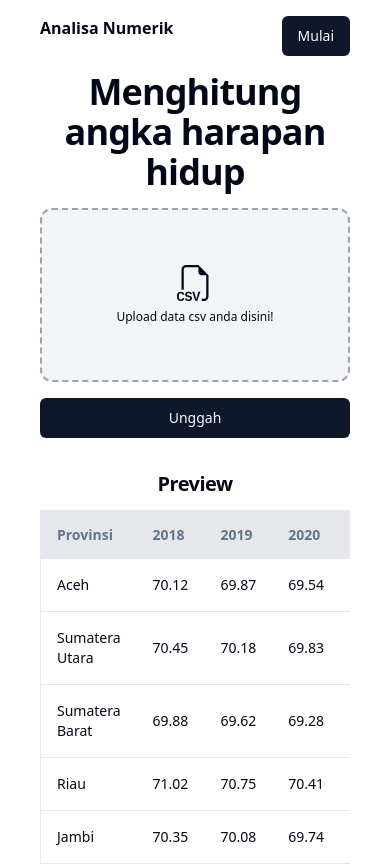
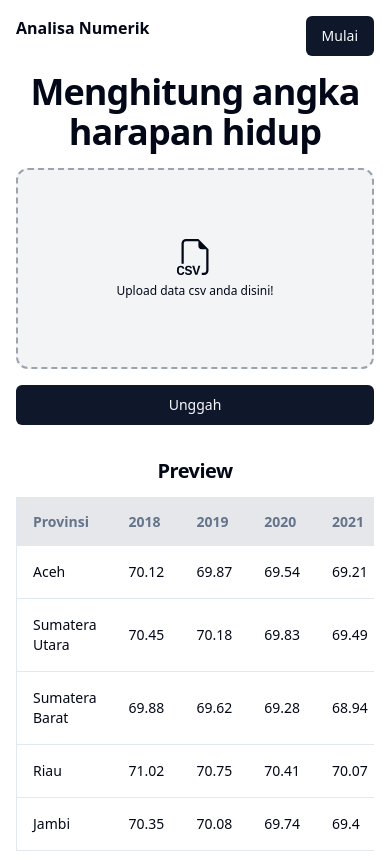
Before and after one commit to Ardhandms/anum_project, a Next.js app: page / in a window 390 px wide. Shown: the top 865 px of the page. Built offline with nearby package versions, Linux system fonts and the light colour scheme.

Commit message:
[UPDATE] Fix padding in mobile

```diff
--- a/app/layout.tsx
+++ b/app/layout.tsx
@@ -20,7 +20,7 @@ export default function RootLayout({
     <html lang="en">
       <body>
         <Navbar />
-        <main className="px-10">
+        <main className="px-4 sm:px-10">
           {children}
         </main>
         <Footer />
--- a/components/Navbar.tsx
+++ b/components/Navbar.tsx
@@ -4,7 +4,7 @@ import { Button } from "./ui/button"
 
 const Navbar = () => {
   return (
-    <header className="w-full flex justify-between gap-10 px-10 py-4">
+    <header className="w-full flex justify-between gap-10 px-4 sm:px-10 py-4">
       <div>
         <h4 className="font-bold">Analisa Numerik</h4>
       </div>
```
